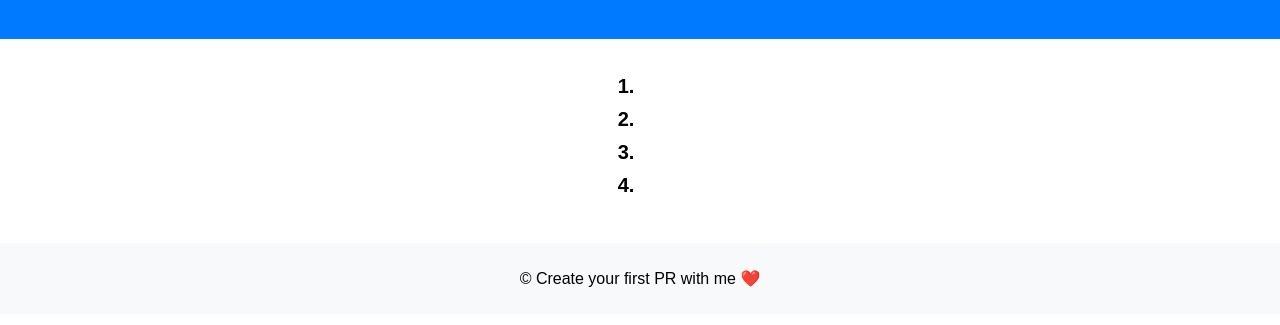
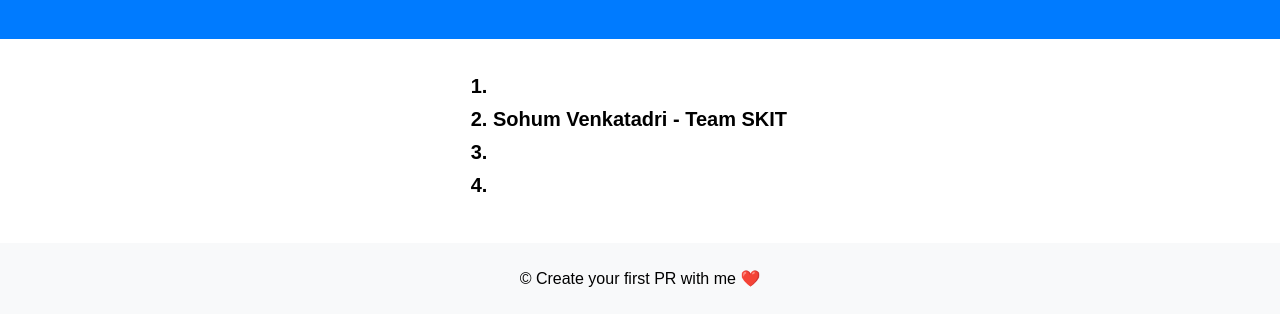
Before and after one commit to Patel-Muhammad/name-pr, a plain HTML site: page index.html in a window 1280 px wide. Shown: the part 81-406 px from the top of the page. Drawn offline with Linux system fonts and the light colour scheme.

Commit message:
added my name

```diff
--- a/index.html
+++ b/index.html
@@ -21,7 +21,7 @@
 
 
         <li>
-              <!-- Students' names will be added here -->
+              Sohum Venkatadri - Team SKIT
         </li>
 
 
```
